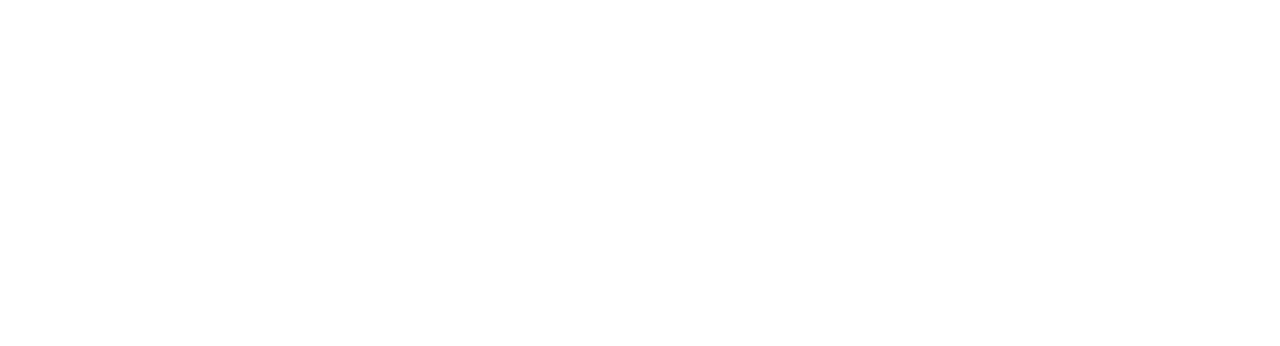
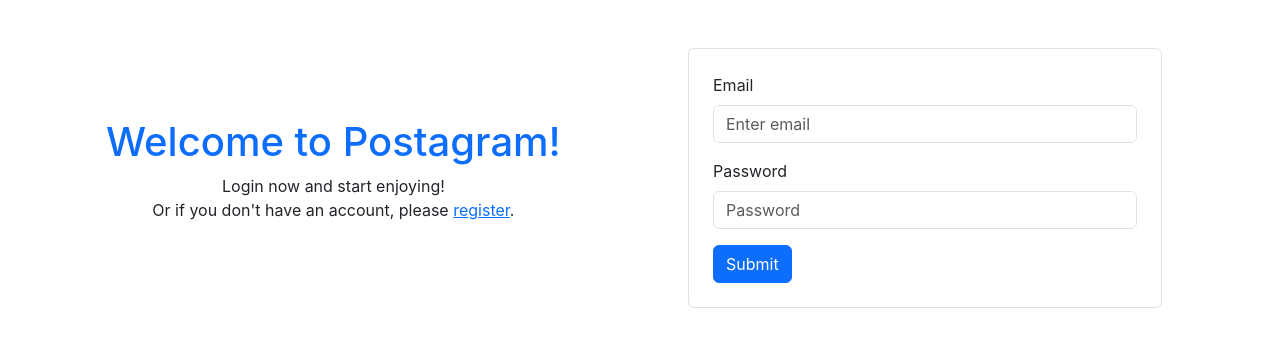
Before and after one commit to codewithgauravgupta/social_media_frontend, a React (Create React App) app: page /login in a window 1280 px wide. Before the commit this address had no page. Shown: the top 346 px of the page. Built offline with nearby package versions, Linux system fonts and the light colour scheme.

Commit message:
Login Page Added

```diff
--- a/src/App.js
+++ b/src/App.js
@@ -3,6 +3,7 @@
 import ProtectedRoute from "./routes/ProtectedRoute";
 import Home from "./pages/Home";
 import Registration from "./pages/Registration";
+import Login from "./pages/Login";
 
 function App() {
   return (
@@ -16,6 +17,7 @@
         }
       />
       <Route path="/register/" element={<Registration />} />
+      <Route path="/login/" element={<Login />} />
     </Routes>
   );
 }
--- /dev/null
+++ b/src/components/authentication/LoginForm.jsx
@@ -0,0 +1,91 @@
+import React, { useState } from "react";
+import { Form, Button } from "react-bootstrap";
+import axios from "axios";
+import { useNavigate } from "react-router-dom";
+
+function LoginForm() {
+    const navigate = useNavigate();
+    const [validated, setValidated] = useState(false);
+    const [form, setForm] = useState({});
+    const [error, setError] = useState(null);
+
+    const handleSubmit = (event) => {
+        event.preventDefault();
+        const loginForm = event.currentTarget;
+
+        if (loginForm.checkValidity() === false) {
+            event.stopPropagation();
+        }
+
+        setValidated(true);
+
+        const data = {
+            email: form.email,
+            password: form.password,
+        };
+
+        axios
+            .post("http://ec2-13-238-194-209.ap-southeast-2.compute.amazonaws.com:8000/api/auth/login/", data)
+            .then((res) => {
+                // Registering the account and tokens in the store
+                localStorage.setItem("auth", JSON.stringify({
+                    access: res.data.access,
+                    refresh: res.data.refresh,
+                    user: res.data.user,
+                }));
+                navigate("/");
+            })
+            .catch((err) => {
+                if (err.message) {
+                    setError(err.request.response);
+                }
+            });
+    };
+
+    return (
+        <Form
+            id="registration-form"
+            className="border p-4 rounded"
+            noValidate
+            validated={validated}
+            onSubmit={handleSubmit}
+        >
+            <Form.Group className="mb-3">
+                <Form.Label>Email</Form.Label>
+                <Form.Control
+                    value={form.email}
+                    onChange={(e) => setForm({ ...form, email: e.target.value })}
+                    required
+                    type="text"
+                    placeholder="Enter email"
+                />
+                <Form.Control.Feedback type="invalid">
+                    This file is required.
+                </Form.Control.Feedback>
+            </Form.Group>
+
+            <Form.Group className="mb-3">
+                <Form.Label>Password</Form.Label>
+                <Form.Control
+                    value={form.password}
+                    minLength="8"
+                    onChange={(e) => setForm({ ...form, password: e.target.value })}
+                    required
+                    type="password"
+                    placeholder="Password"
+                />
+                <Form.Control.Feedback type="invalid">
+                    Please provide a valid password.
+                </Form.Control.Feedback>
+            </Form.Group>
+
+            <div className="text-content text-danger">{error && <p>{error}</p>}</div>
+
+            <Button variant="primary" type="submit">
+                Submit
+            </Button>
+        </Form>
+    );
+}
+
+export default LoginForm;
--- /dev/null
+++ b/src/pages/Login.jsx
@@ -0,0 +1,27 @@
+import React from "react";
+import { Link } from "react-router-dom";
+import LoginForm from "../components/authentication/LoginForm";
+
+function Login() {
+    return (
+        <div className="container">
+            <div className="row">
+                <div className="col-md-6 d-flex align-items-center">
+                    <div className="content text-center px-4">
+                        <h1 className="text-primary">Welcome to Postagram!</h1>
+                        <p className="content">
+                            Login now and start enjoying! <br />
+                            Or if you don't have an account, please{" "}
+                            <Link to="/register/">register</Link>.
+                        </p>
+                    </div>
+                </div>
+                <div className="col-md-6 p-5">
+                    <LoginForm />
+                </div>
+            </div>
+        </div>
+    );
+}
+
+export default Login;
```
Also changed, not shown: 1 other file (tests, documents, lock files or other folders).
